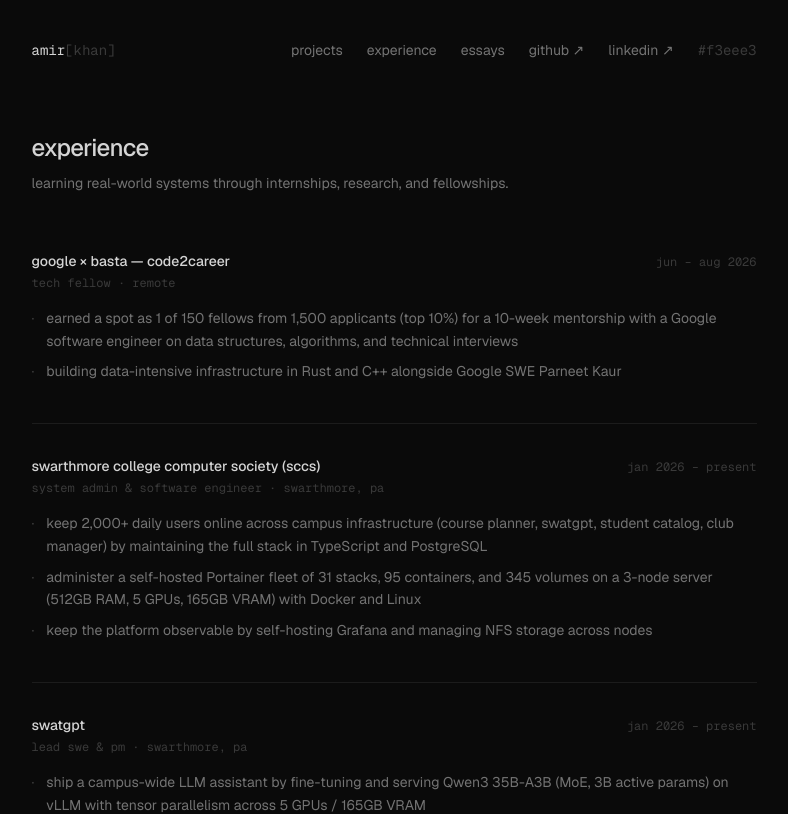
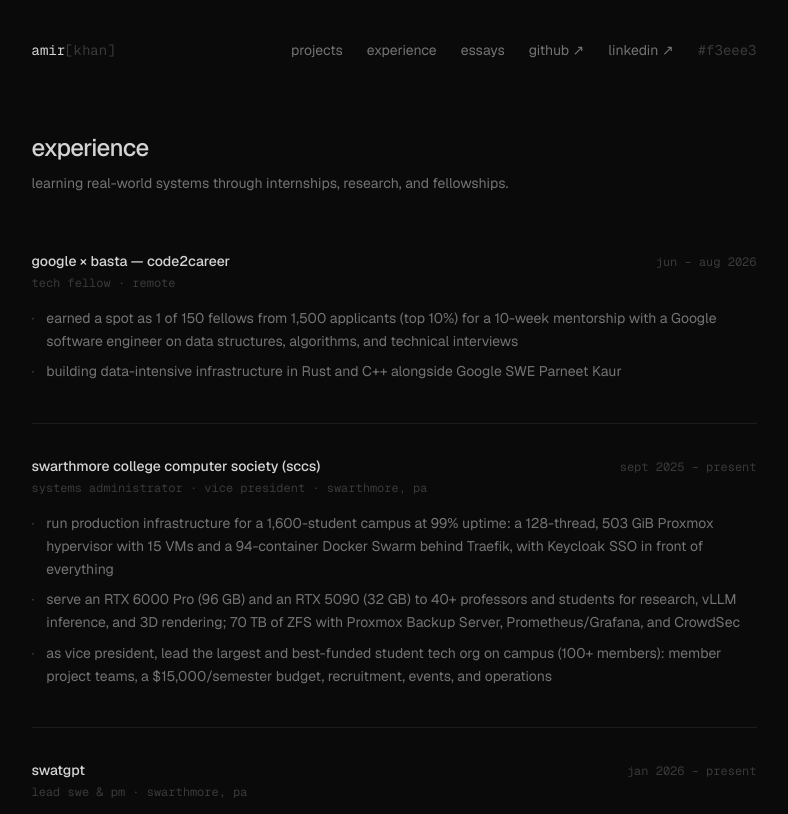
Before and after one commit to aidxhxr/aidxhxr-dev, a Next.js app: page /experience in a window 1280 px wide. Shown: the top 814 px of the page, without its empty margins (246-1034 px from the left). Built offline with nearby package versions, Linux system fonts and the light colour scheme.

Commit message:
content(experience): update sccs entry from resume

```diff
--- a/app/experience/page.tsx
+++ b/app/experience/page.tsx
@@ -17,13 +17,13 @@
   },
   {
     company: "swarthmore college computer society (sccs)",
-    role: "system admin & software engineer",
-    period: "jan 2026 – present",
+    role: "systems administrator · vice president",
+    period: "sept 2025 – present",
     location: "swarthmore, pa",
     bullets: [
-      "keep 2,000+ daily users online across campus infrastructure (course planner, swatgpt, student catalog, club manager) by maintaining the full stack in TypeScript and PostgreSQL",
-      "administer a self-hosted Portainer fleet of 31 stacks, 95 containers, and 345 volumes on a 3-node server (512GB RAM, 5 GPUs, 165GB VRAM) with Docker and Linux",
-      "keep the platform observable by self-hosting Grafana and managing NFS storage across nodes",
+      "run production infrastructure for a 1,600-student campus at 99% uptime: a 128-thread, 503 GiB Proxmox hypervisor with 15 VMs and a 94-container Docker Swarm behind Traefik, with Keycloak SSO in front of everything",
+      "serve an RTX 6000 Pro (96 GB) and an RTX 5090 (32 GB) to 40+ professors and students for research, vLLM inference, and 3D rendering; 70 TB of ZFS with Proxmox Backup Server, Prometheus/Grafana, and CrowdSec",
+      "as vice president, lead the largest and best-funded student tech org on campus (100+ members): member project teams, a $15,000/semester budget, recruitment, events, and operations",
     ],
   },
   {
```
